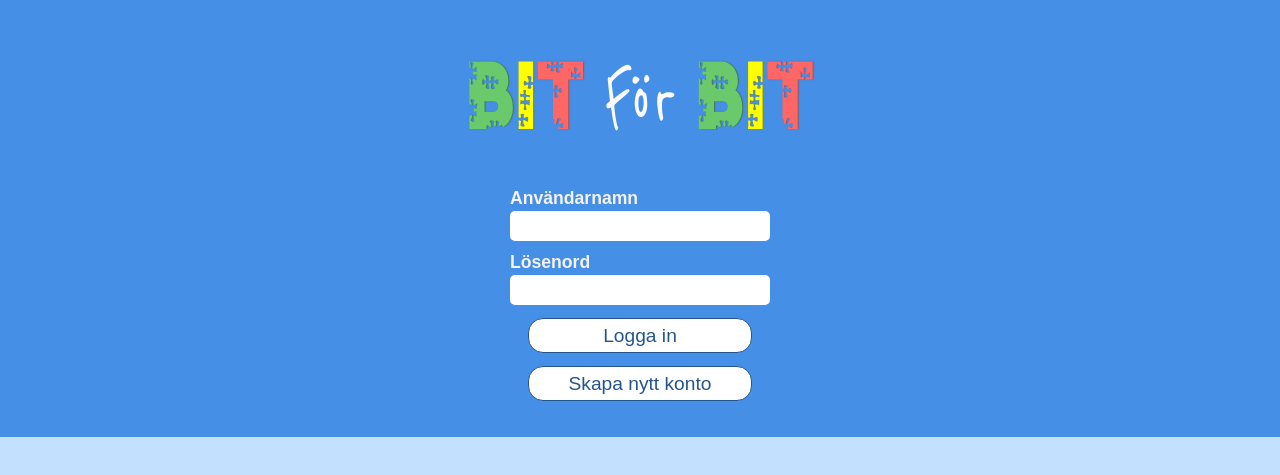
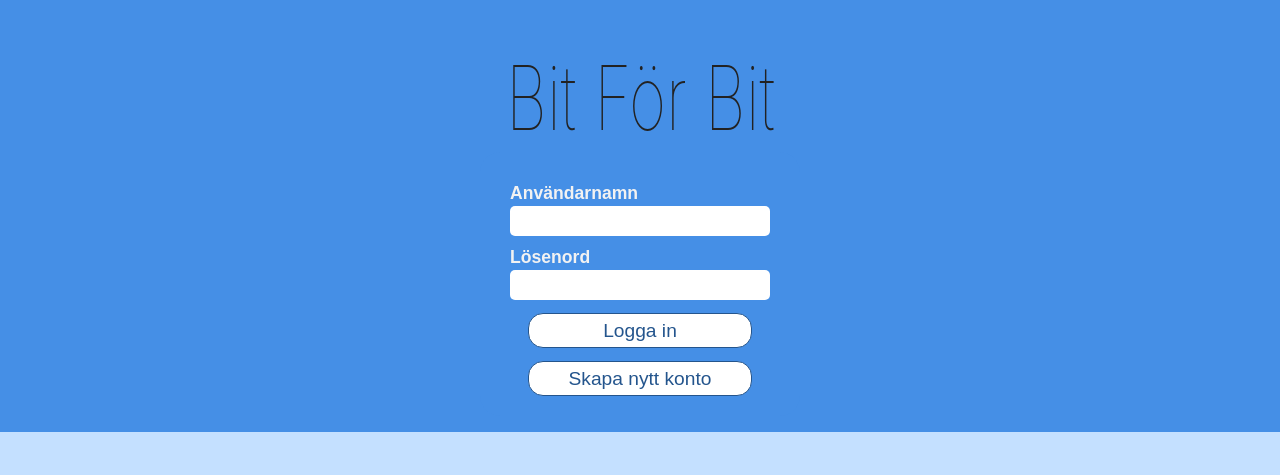
Before and after one commit to anjawillsund/bit-for-bit-frontend, a React (Create React App) app: page / in a window 1280 px wide. Shown: the part 101-576 px from the top of the page. Built offline with nearby package versions, Linux system fonts and the light colour scheme.

Commit message:
Update start page design

```diff
--- a/src/components/StartPage.js
+++ b/src/components/StartPage.js
@@ -100,14 +100,16 @@ const StartPage = () => {
 
   return (
     <div className='start-page'>
-      <h1 className='logo'>
-      <span className='jigsaw'><span className='green'>B</span><span className='yellow'>i</span><span className='coral'>t</span></span> <span className='handwriting'>För</span> <span className='jigsaw'><span className='green'>B</span><span className='yellow'>i</span><span className='coral'>t</span></span>
-      </h1>
+      <div className='logo-container'>
+        <h1 className='logo coiny colorful-title'>
+          Bit För Bit
+        </h1>
+      </div>
       <div className='form-container'>
         <div className='login-form form'>
           <form onSubmit={handleSubmit}>
             <div className='form-control'>
-              <label>Användarnamn</label>
+              <label className='text-shadow'>Användarnamn</label>
               <input
                 type='text'
                 name='username'
@@ -116,7 +118,7 @@ const StartPage = () => {
               />
             </div>
             <div className='form-control'>
-              <label>Lösenord</label>
+              <label className='text-shadow'>Lösenord</label>
               <input
                 type='password'
                 name='password'
@@ -147,7 +149,7 @@ const StartPage = () => {
           )}
         </div>
       </div>
-    </div>
+    </div >
   )
 }
 
```
